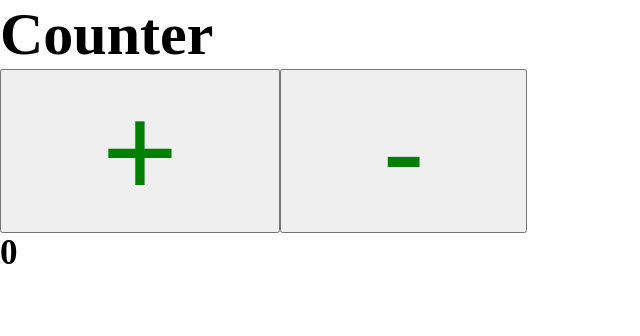
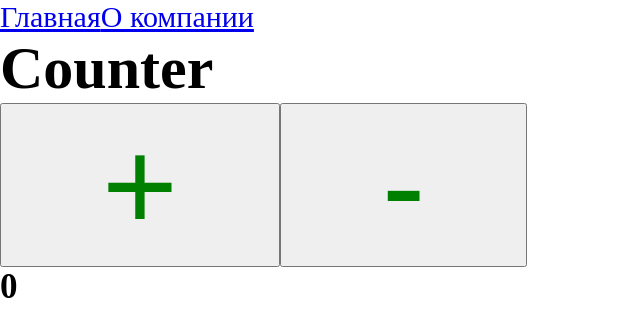
Before and after one commit to YuriyYurev/blog-feed, a React app: page / in a window 1280 px wide. Shown: the top 336 px of the page, without its empty margins (0-640 px from the left). Built offline with nearby package versions, Linux system fonts and the light colour scheme.

Commit message:
feat: react-router-dom && Code splitting React

```diff
--- a/package.json
+++ b/package.json
@@ -15,6 +15,7 @@
     "@types/node": "^17.0.21",
     "@types/react": "^17.0.39",
     "@types/react-dom": "^17.0.11",
+    "@types/react-router-dom": "^5.3.3",
     "@types/webpack": "^5.28.0",
     "@types/webpack-dev-server": "^4.7.2",
     "css-loader": "^6.6.0",
@@ -32,6 +33,7 @@
   },
   "dependencies": {
     "react": "^17.0.2",
-    "react-dom": "^17.0.2"
+    "react-dom": "^17.0.2",
+    "react-router-dom": "^6.2.1"
   }
 }
--- a/src/App.tsx
+++ b/src/App.tsx
@@ -1,10 +1,20 @@
-import Counter from "./components/Counter";
-import './index.scss'
+import { Suspense } from "react";
+import { Route, Routes, Link } from "react-router-dom";
+import { AboutPageAsync } from "./pages/AboutPage/AboutPage.async";
+import { MainPageAsync } from "./pages/MainPage/MainPage.async";
+import "./index.scss";
+
 export default function App() {
   return (
     <div className="app">
-        <h1>Counter</h1>
-      <Counter />
+      <Link to={"/"}>Главная</Link>
+      <Link to={"/about"}>О компании</Link>
+      <Suspense fallback={<div>Loading...</div>}>
+        <Routes>
+          <Route path="/" element={<MainPageAsync />} />
+          <Route path="/about" element={<AboutPageAsync />} />
+        </Routes>
+      </Suspense>
     </div>
   );
 }
--- a/src/index.tsx
+++ b/src/index.tsx
@@ -1,3 +1,9 @@
 import { render } from "react-dom";
 import App from "./App";
-render(<App />, document.getElementById("root"));
+import { BrowserRouter } from "react-router-dom";
+render(
+  <BrowserRouter>
+    <App />
+  </BrowserRouter>,
+  document.getElementById("root")
+);
--- /dev/null
+++ b/src/pages/AboutPage/AboutPage.async.tsx
@@ -0,0 +1,11 @@
+import { lazy } from "react";
+
+export const AboutPageAsync = lazy(
+  () =>
+    new Promise((resolve) => {
+      setTimeout(() => {
+        // @ts-ignore
+        resolve(import("./AboutPage"));
+      }, 1500);
+    })
+);
--- /dev/null
+++ b/src/pages/AboutPage/AboutPage.tsx
@@ -0,0 +1,9 @@
+
+
+export default function AboutPage() {
+    return (
+        <div>
+            AboutPage
+        </div>
+    );
+}
--- /dev/null
+++ b/src/pages/MainPage/MainPage.async.tsx
@@ -0,0 +1,11 @@
+import { lazy } from "react";
+
+export const MainPageAsync = lazy(
+  () =>
+    new Promise((resolve) => {
+      setTimeout(() => {
+        // @ts-ignore
+        resolve(import("./MainPage"));
+      }, 1500);
+    })
+);
--- /dev/null
+++ b/src/pages/MainPage/MainPage.tsx
@@ -0,0 +1,9 @@
+import Counter from "../../components/Counter";
+export default function MainPage() {
+  return (
+    <div>
+      <h1>Counter</h1>
+      <Counter />
+    </div>
+  );
+}
```
Also changed, not shown: 2 other files (tests, documents, lock files or other folders).
